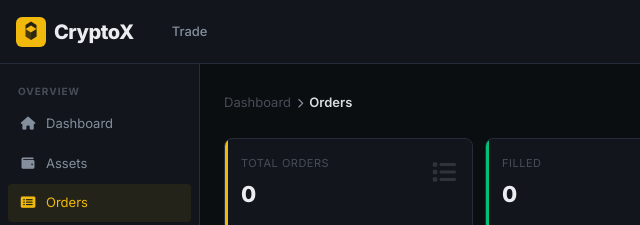
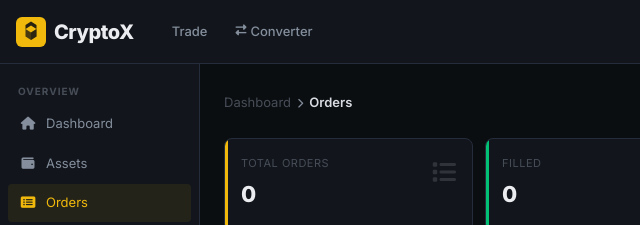
Before and after one commit to rateokx-cloud/Xcrypto-exechange, a website: page orders.html in a window 1280 px wide. Shown: the top 225 px of the page, 0-640 px from the left. Drawn offline with Linux system fonts and the light colour scheme; no server answers; sample sign-in values are in the browser's storage.

Commit message:
feat: add Converter link to all navbar pages

```diff
--- a/orders.html
+++ b/orders.html
@@ -23,7 +23,8 @@
 <body class="dash-body">
 <nav class="navbar">
   <a href="index.html" class="nav-logo"><svg width="30" height="30" viewBox="0 0 30 30" fill="none" xmlns="http://www.w3.org/2000/svg"><rect width="30" height="30" rx="6" fill="#f0b90b"/><path d="M15 4.5L20.5 8V12L15 8.5L9.5 12V8L15 4.5Z" fill="#111" fill-opacity="0.9"/><path d="M9.5 12V19.5L15 23L20.5 19.5V12L15 15.5L9.5 12Z" fill="#111" fill-opacity="0.75"/><path d="M15 15.5L20.5 12V19.5L15 23V15.5Z" fill="#111" fill-opacity="0.5"/></svg><span class="nav-logo-text">CryptoX</span></a>
-  <div class="nav-links"><button class="nav-tab" onclick="location.href='trade.html'">Trade</button></div>
+  <div class="nav-links"><button class="nav-tab" onclick="location.href='trade.html'">Trade</button>
+    <button class="nav-tab" onclick="location.href='converter.html'"><i class="fas fa-exchange-alt" style="font-size:11px"></i> Converter</button></div>
   <div class="nav-right">
     <a href="trade.html" class="btn btn-primary btn-sm"><i class="fas fa-chart-line"></i> Trade</a>
     <div class="user-nav"><div class="avatar" id="navAv">--</div><div class="dropdown">
```
Also changed, not shown: deposit.html (+2 -1 lines), earn.html (+2 -1 lines), futures.html (+2 -1 lines), p2p.html (+2 -1 lines), wallet.html (+2 -1 lines), withdraw.html (+2 -1 lines).
